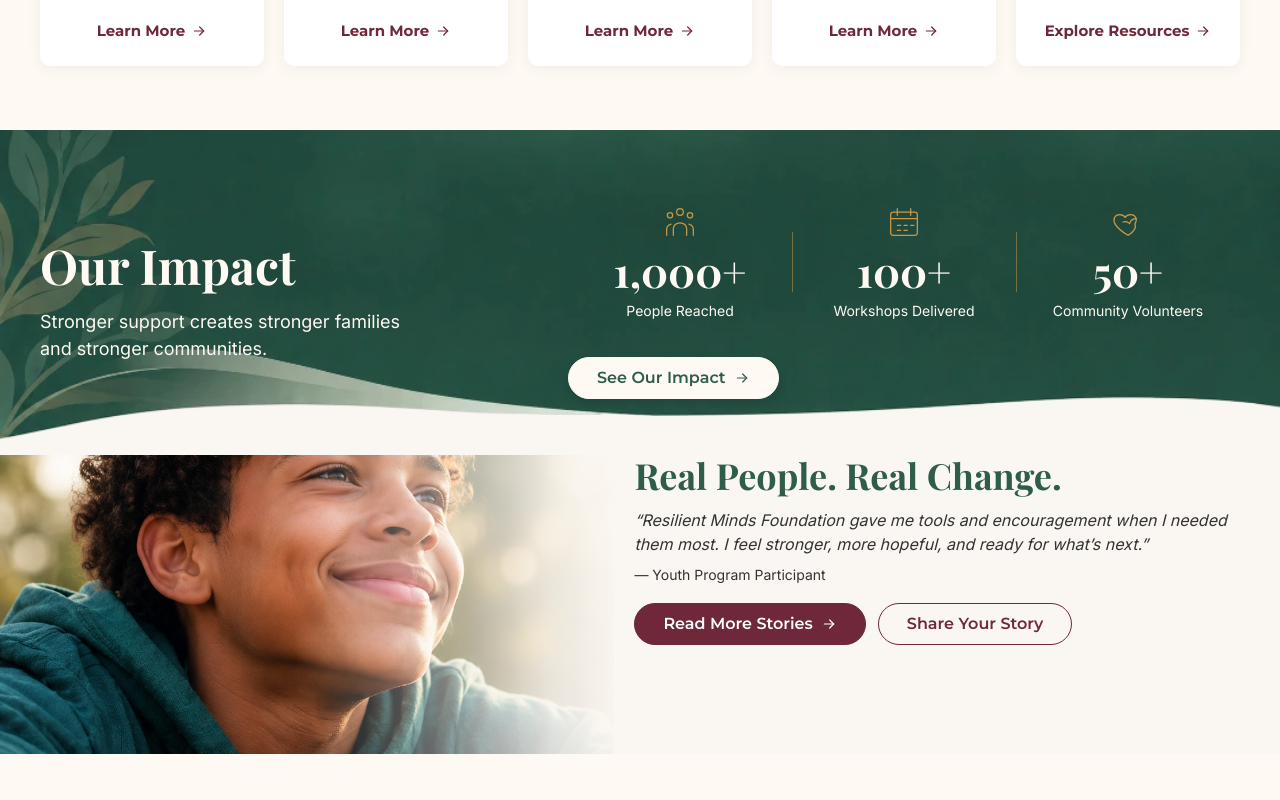
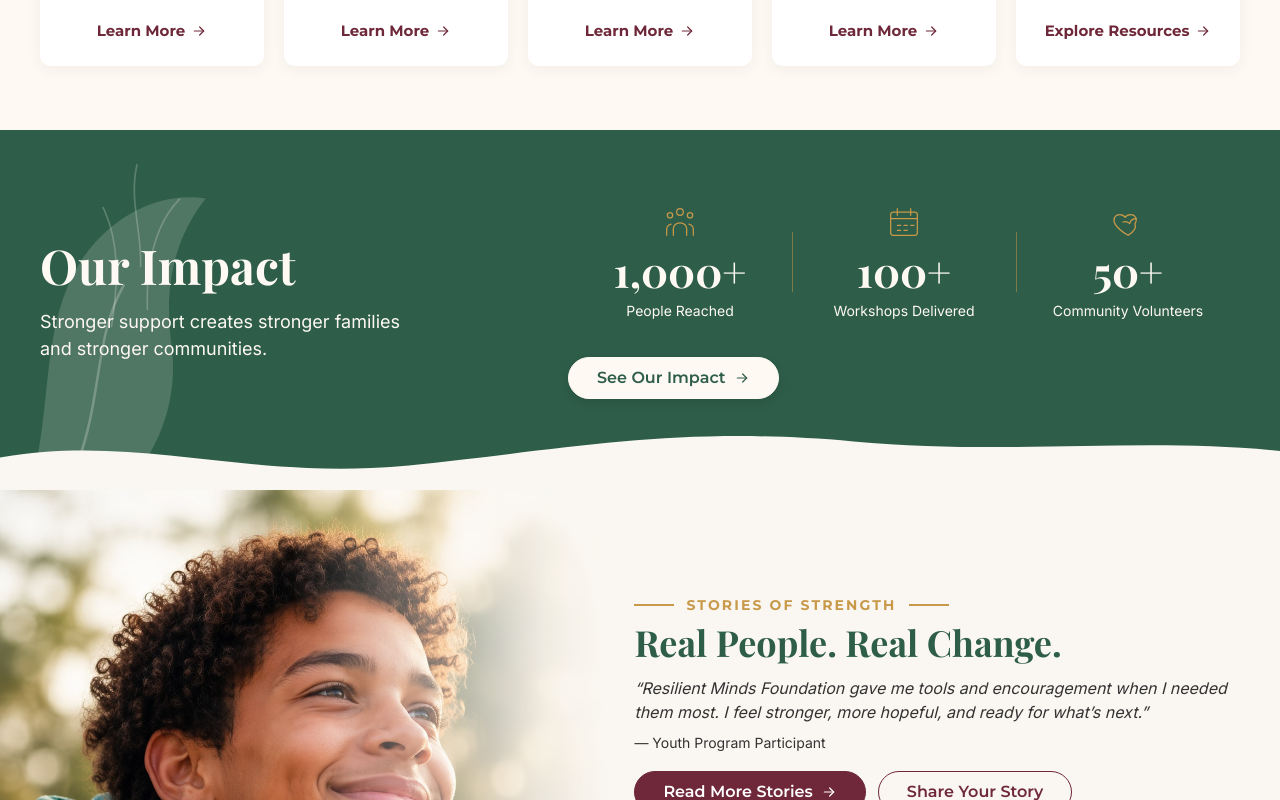
Before and after one commit to Martins-technologies/Resilent-MINDS-foundation, a React (Vite) app: page / in a window 1280 px wide. Shown: the part 1820-2620 px from the top of the page. Built offline with nearby package versions, Linux system fonts and the light colour scheme; a web font is replaced by a local one.

Commit message:
child section updated

```diff
--- a/src/components/StoriesOfStrength/StoriesOfStrength.module.css
+++ b/src/components/StoriesOfStrength/StoriesOfStrength.module.css
@@ -5,7 +5,7 @@
   max-height: 560px;
   background: #faf7f2;
   overflow: hidden;
-  margin: calc(-90px - 5.4vh) 0 0;
+  margin: -1px 0 0;
   padding: 0;
   z-index: 1;
 }
@@ -29,13 +29,12 @@
 
 .image {
   display: block;
-  width: 105%;
-  height: 105%;
+  width: 100%;
+  height: 100%;
   max-width: none;
-  margin-left: -2.5%;
   object-fit: cover;
-  object-position: 50% 34%;
-  transform: translateY(7%);
+  object-position: 48% 8%;
+  transform: none;
   -webkit-mask-image: linear-gradient(
     to right,
     #000 48%,
@@ -124,10 +123,10 @@
 
   .image {
     width: 100%;
-    height: 105%;
+    height: 100%;
     margin-left: 0;
-    object-position: 50% 36%;
-    transform: translateY(5%);
+    object-position: 48% 8%;
+    transform: none;
     -webkit-mask-image: linear-gradient(#000 72%, transparent 100%);
     mask-image: linear-gradient(#000 72%, transparent 100%);
   }
--- a/src/components/impact/Impact.jsx
+++ b/src/components/impact/Impact.jsx
@@ -1,6 +1,7 @@
 import Button from '../Button/Button';
 import IconCalendar from '../icons/IconCalendar';
 import IconHeartDove from '../icons/IconHeartDove';
+import IconLeafDecor from '../icons/IconLeafDecor';
 import IconPeople from '../icons/IconPeople';
 import styles from './Impact.module.css';
 
@@ -14,6 +15,7 @@ const Impact = () => {
   return (
     <section className={styles.section} aria-labelledby="impact-heading">
       <div className={styles.banner}>
+        <IconLeafDecor className={styles.leaf} color="#FEF9F2" opacity={0.16} />
         <div className={`rm-container ${styles.inner}`}>
           <div className={styles.top}>
             <div className={styles.copy}>
@@ -44,8 +46,18 @@ const Impact = () => {
             </div>
           </div>
         </div>
+        <svg
+          className={styles.wave}
+          viewBox="0 0 1440 90"
+          preserveAspectRatio="none"
+          aria-hidden="true"
+        >
+          <path
+            fill="#faf7f2"
+            d="M0 48C160 18 280 78 460 58C640 38 760 8 960 28C1140 46 1280 22 1440 40V90H0Z"
+          />
+        </svg>
       </div>
-
     </section>
   );
 };
--- a/src/components/impact/Impact.module.css
+++ b/src/components/impact/Impact.module.css
@@ -1,26 +1,42 @@
 .section {
   background: #faf7f2;
   padding: 0;
-  overflow: visible;
-  margin-bottom: calc(-88px - 5.4vh);
+  margin: 0;
+  overflow: hidden;
   position: relative;
   z-index: 2;
 }
 
 .banner {
   position: relative;
-  overflow: visible;
-  background-color: transparent;
-  background-image: url('/GREEN%20VECTOR.webp');
-  background-size: 100% auto;
-  background-repeat: no-repeat;
-  background-position: center bottom;
-  padding: 72px 0 56px;
+  overflow: hidden;
+  background-color: var(--rm-forest);
+  padding: 72px 0 0;
+}
+
+.leaf {
+  position: absolute;
+  left: 0;
+  top: 0;
+  height: 100%;
+  width: auto;
+  pointer-events: none;
+  z-index: 0;
+}
+
+.wave {
+  display: block;
+  position: relative;
+  z-index: 2;
+  width: 100%;
+  height: 72px;
+  margin: 8px 0 -1px;
 }
 
 .inner {
   position: relative;
   z-index: 1;
+  padding-bottom: 12px;
 }
 
 .top {
@@ -124,7 +140,12 @@
 
 @media (max-width: 768px) {
   .banner {
-    padding: 88px 0 96px;
+    padding: 64px 0 0;
+  }
+
+  .wave {
+    height: 56px;
+    margin: 24px 0 -1px;
   }
 
   .heading {
```
